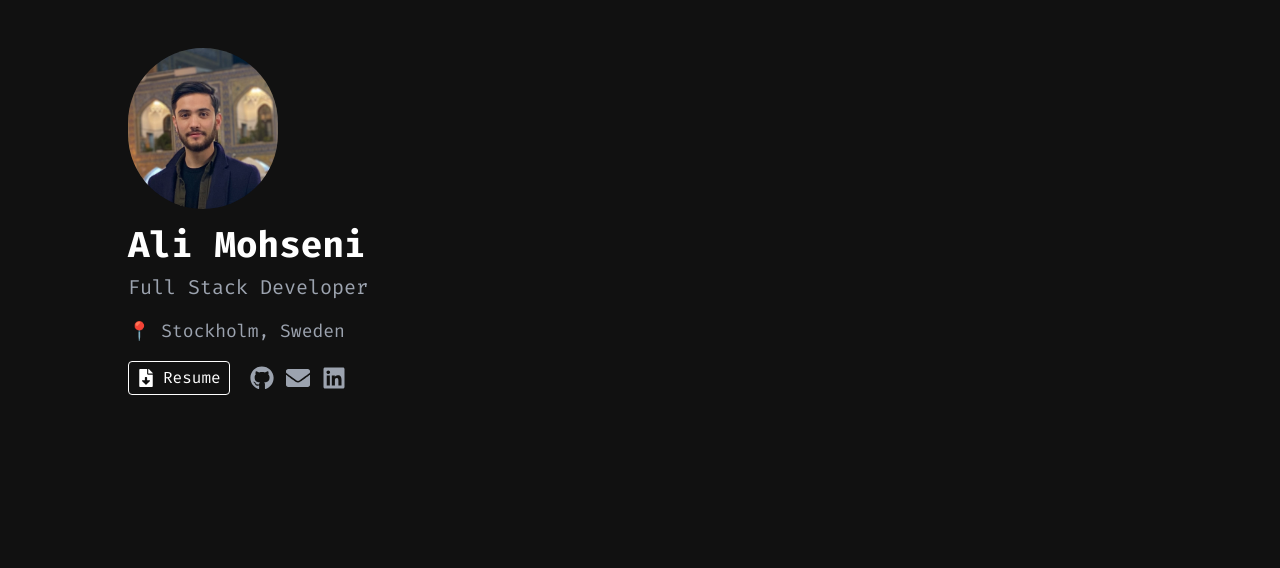
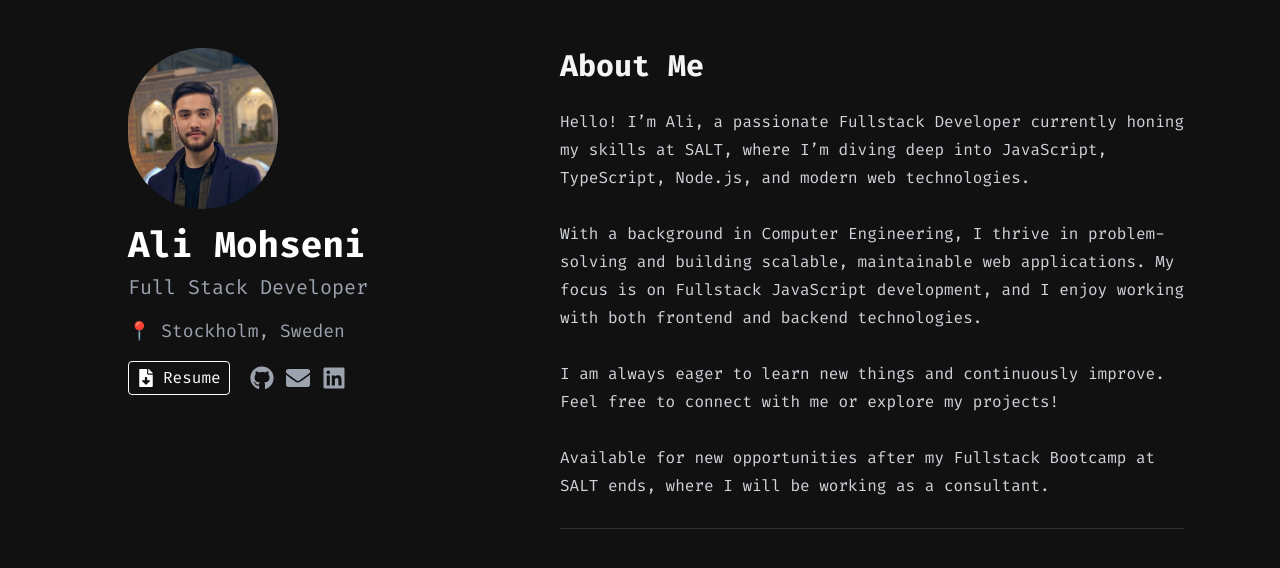
Before and after one commit to alimohseni99/portfolio, a Next.js app: page / in a window 1280 px wide. Shown: the top 568 px of the page. Built offline with nearby package versions, Linux system fonts and the light colour scheme.

Commit message:
added text about me

```diff
--- a/src/about-me/about-me.tsx
+++ b/src/about-me/about-me.tsx
@@ -1,3 +1,31 @@
 export function AboutMe() {
-  return <div>AboutMe</div>;
+  return (
+    <section className="mb-8">
+      <h2 className="text-3xl font-bold mb-6 text-gray-100">About Me</h2>
+      <p
+        className="prose text-gray-300 mb-4 border-b"
+        style={{
+          borderBottomColor:
+            "var(--borderColor-muted, var(--color-border-muted))",
+        }}
+      >
+        Hello! I’m Ali, a passionate Fullstack Developer currently honing my
+        skills at SALT, where I’m diving deep into JavaScript, TypeScript,
+        Node.js, and modern web technologies.
+        <br /> <br />
+        With a background in Computer Engineering, I thrive in problem-solving
+        and building scalable, maintainable web applications. My focus is on
+        Fullstack JavaScript development, and I enjoy working with both frontend
+        and backend technologies.
+        <br /> <br />
+        I am always eager to learn new things and continuously improve. Feel
+        free to connect with me or explore my projects!
+        <br /> <br />
+        Available for new opportunities after my Fullstack Bootcamp at SALT
+        ends, where I will be working as a consultant.
+        <br />
+        <br />
+      </p>
+    </section>
+  );
 }
--- a/src/app/globals.css
+++ b/src/app/globals.css
@@ -8,6 +8,8 @@
   --foreground-rgb: 255, 255, 255;
   --background-start-rgb: 17, 17, 17;
   --background-end-rgb: 17, 17, 17;
+  --borderColor-muted: #3d444db3;
+  --color-border-muted: #3d444db3;
 }
 
 body {
--- a/src/app/page.tsx
+++ b/src/app/page.tsx
@@ -1,3 +1,4 @@
+import { AboutMe } from "@/about-me/about-me";
 import { Header } from "@/header/header";
 import { Socials } from "@/socials/socials";
 
@@ -11,6 +12,11 @@ export default function Home() {
             <Socials />
           </div>
         </div>
+        <div className="xl:ml-[40%] w-full xl:w-3/5 min-h-screen min-w-[500px] max-w-[1200px] mx-auto">
+          <main className="p-8 xl:p-12 xl:pr-[10%]">
+            <AboutMe />
+          </main>
+        </div>
       </div>
     </>
   );
```
